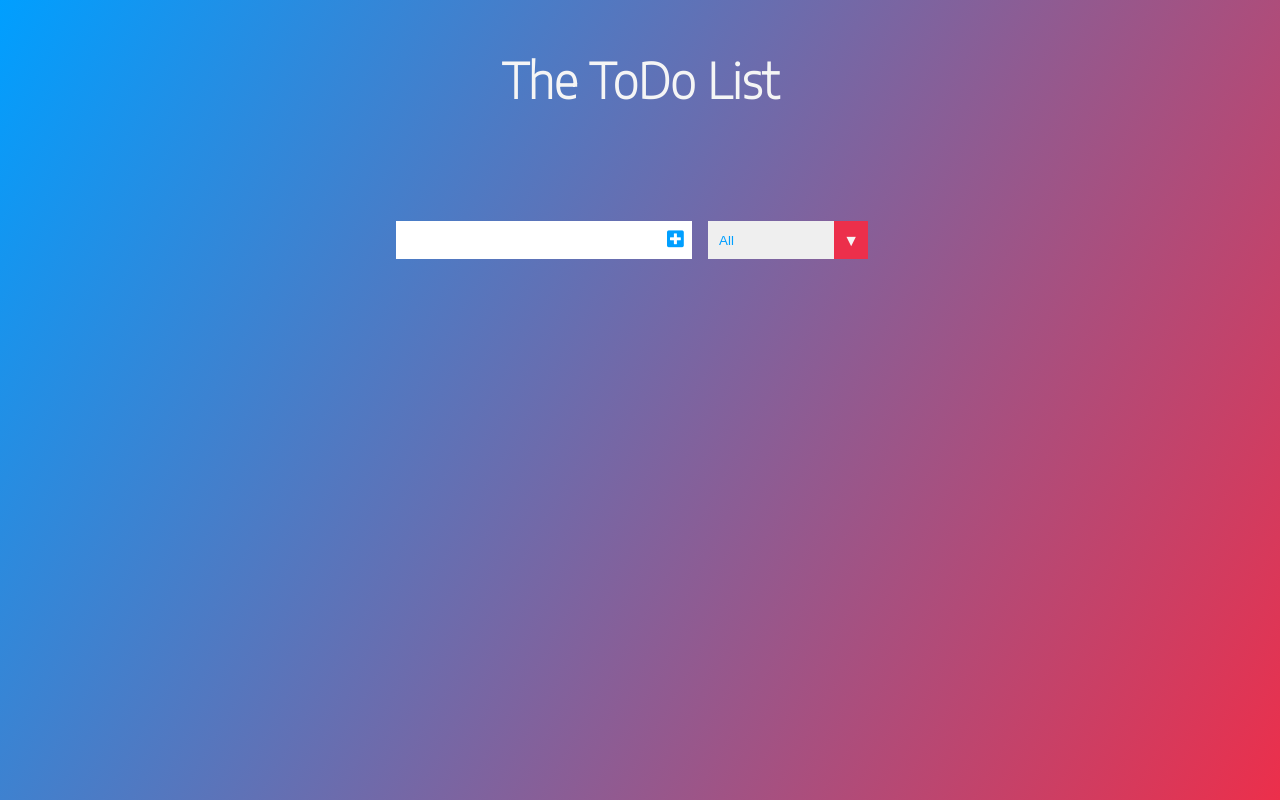
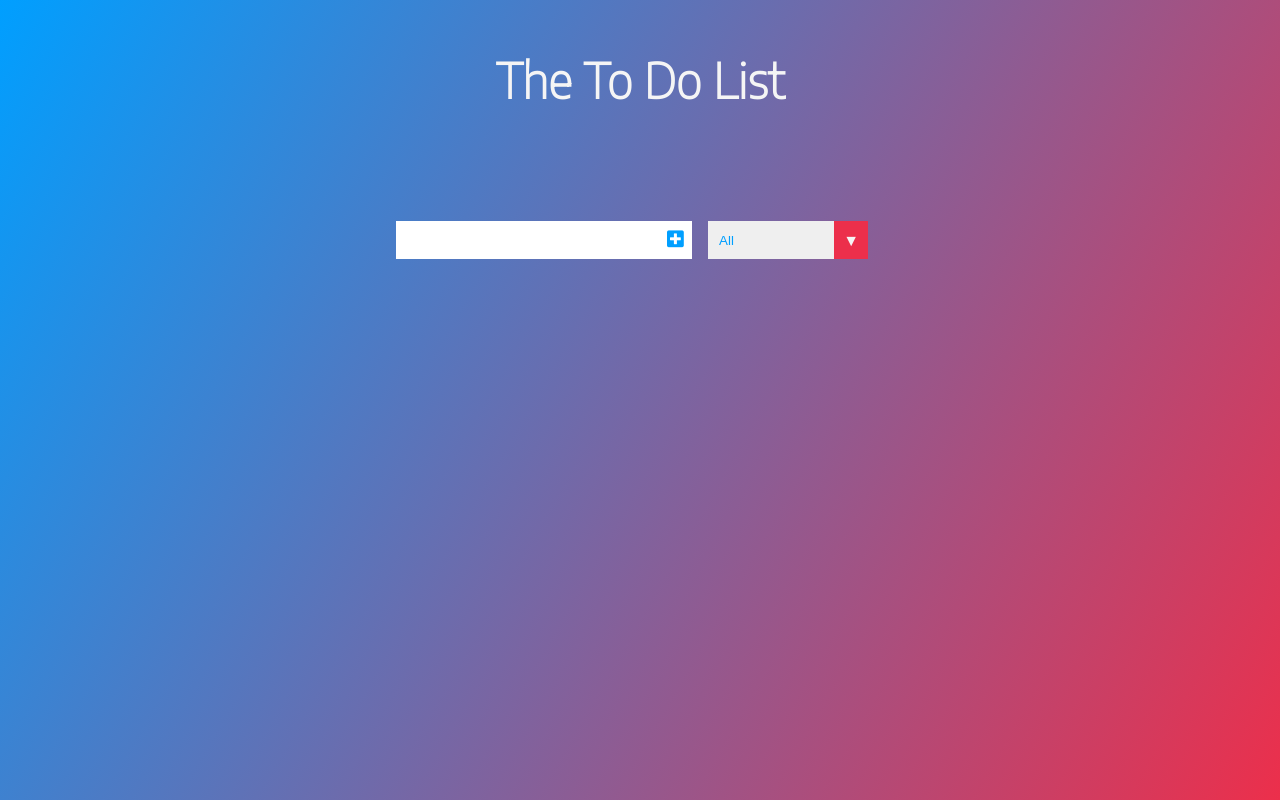
Before and after one commit to JohnnatanV/toDo-List, a plain HTML site: page index.html in a window 1280 px wide. Drawn offline with Linux system fonts and the light colour scheme.

Commit message:
Finish Proyect

```diff
--- a/index.html
+++ b/index.html
@@ -20,7 +20,7 @@
   </head>
   <body>
     <header>
-      <h1>The ToDo List</h1>
+      <h1>The To Do List</h1>
     </header>
 
     <form>
```
